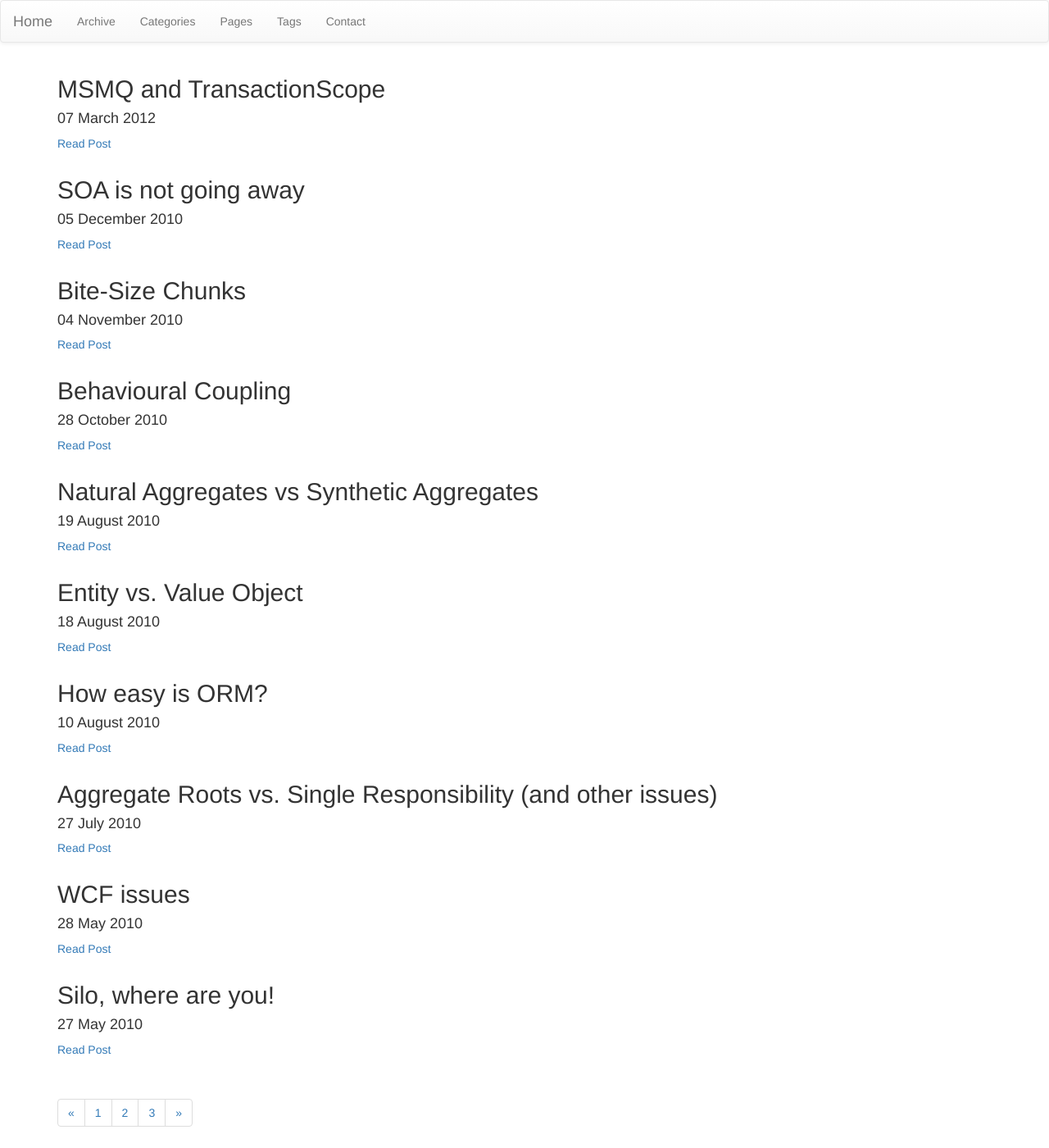
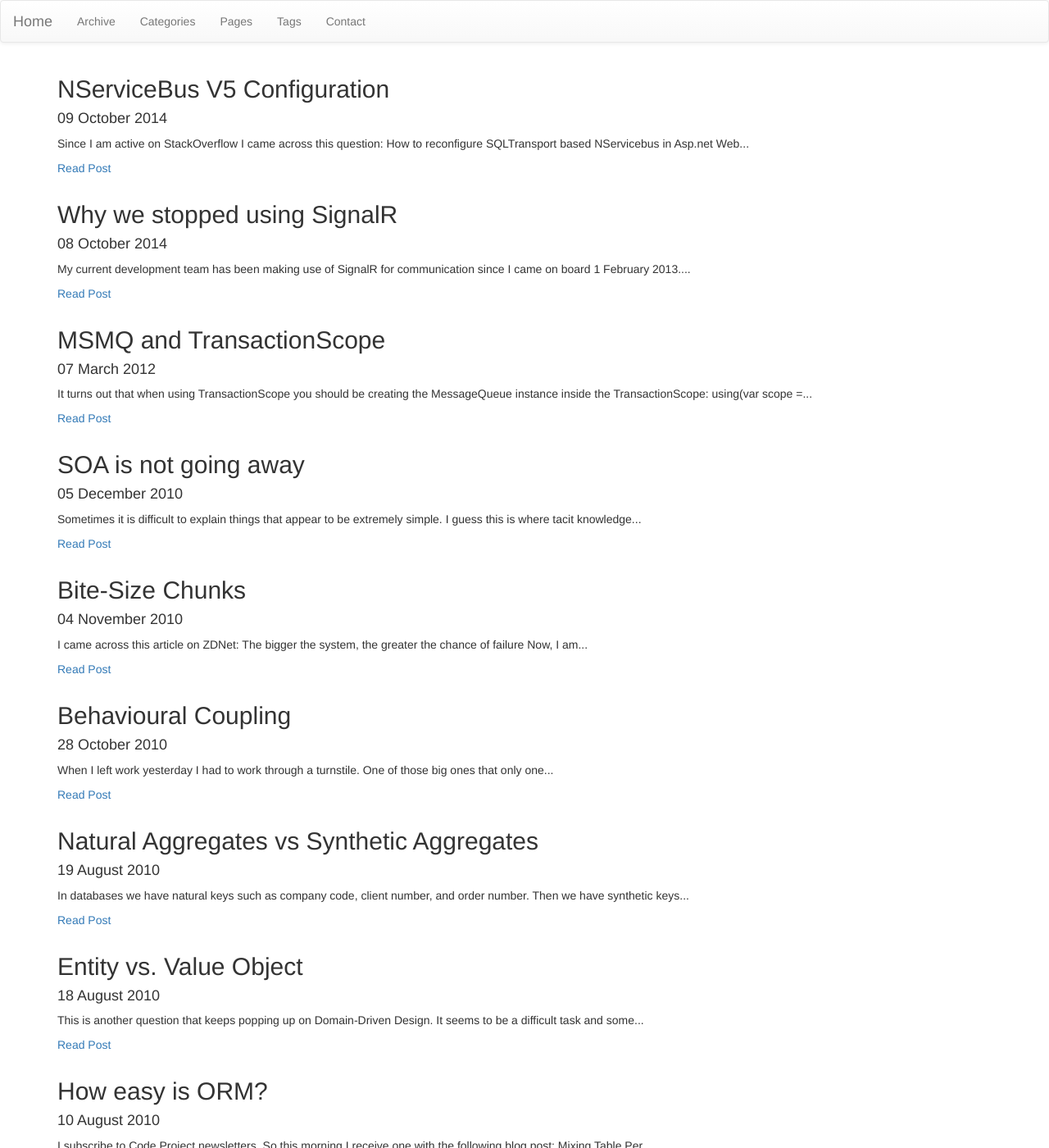
Before and after one commit to eben-roux/eben-roux.github.io, a Jekyll site: the page built from index.html, in a window 1280 px wide and 1400 px high. Shown: the whole window at 82% size. Built offline with Jekyll 4.4.1, drawn with Linux system fonts in a browser that asks for light colours; nearby versions of some CDN libraries; library files that are not in the unit come from our copies; Markdown is read by kramdown in place of the engine named in the settings; the list of posts is cut into pages by our own code; some of the changed text lies outside the part shown.

Commit message:
- signalr & nservicebus v5 post

```diff
--- /dev/null
+++ b/_posts/2014-10-08-why-we-stopped-using-signalr.md
@@ -0,0 +1,23 @@
+---
+layout: post
+title: "Why we stopped using SignalR"
+date: 2014-10-08 06:22:00
+comments: true
+categories:
+- opinion
+tags:
+- signalr
+---
+
+My current development team has been making use of SignalR for communication since I came on board 1 February 2013.  However, we have been replacing the communication infrastructure bit-by-bit as we ran into issues.
+
+A while back we upgraded SignalR to version 2.1.1 and it just didn't seem to work.  We rolled back to version 2.0.3 to get things going again.  It then dawned on us that we had removed so much of SignalR that we *really* did not need it at all.  It was then removed after consultation with our product owners and the architecture folks.
+
+Our main issues:
+
+- we would require a backplane that would slow down communication with our front-end
+- we had no control over the `JsonSerializer` instance that SignalR used internally and some of our messages failed since they had levels that were too deep
+- the number of issues on the GitHub repository even though SignalR should be more mature by now
+- issues being closed without a resolution
+
+In case you are wondering: we are now using plain old polling :)
--- /dev/null
+++ b/_posts/2014-10-09-nservicebus-v5-configuration.md
@@ -0,0 +1,16 @@
+---
+layout: post
+title: "NServiceBus V5 Configuration"
+date: 2014-10-09 06:41:00
+comments: true
+categories:
+- opinion
+tags:
+- nservicebus
+---
+
+Since I am active on [StackOverflow](http://www.stackoverflow.com) I came across this question: [How to reconfigure SQLTransport based NServicebus in Asp.net Web API?](http://stackoverflow.com/questions/26124882/how-to-reconfigure-sqltransport-based-nservicebus-in-asp-net-web-api)
+
+The *answer* caught my attention.  It seems as though V5 of NServiceBus has been redesigned to make the configuration less static.  The reason I find it interesting is that [shuttle-esb](https://github.com/Shuttle/shuttle-esb) has been designed like this from the start.  Shuttle has *also* had a `Pipeline` concept from very early on and NServiceBus seem to be toying with the idea of a "chain of responsibility".
+
+NServiceBus is what got me started on the Shuttle journey and Udi Dahan (creator of NServiceBus and CEO of Particular Software) has even contacted me about working for them.  I find it terribly exciting that a commercial product is mimicking what a similar free open-source project has been doing for quite some time :)
--- a/index.html
+++ b/index.html
@@ -7,6 +7,9 @@ title: Eben Roux
   <div class='col-md-12'>
     <h2>{{ post.title }}</h2>
     <h4>{{ post.date | date_to_long_string }}</h4>
+    <p>
+	{{ post.content | strip_html | truncatewords:20 }}
+    </p>
     <p>
       <a href='{{ BASE_PATH }}{{ post.url }}'>Read Post</a>
     </p>
```
